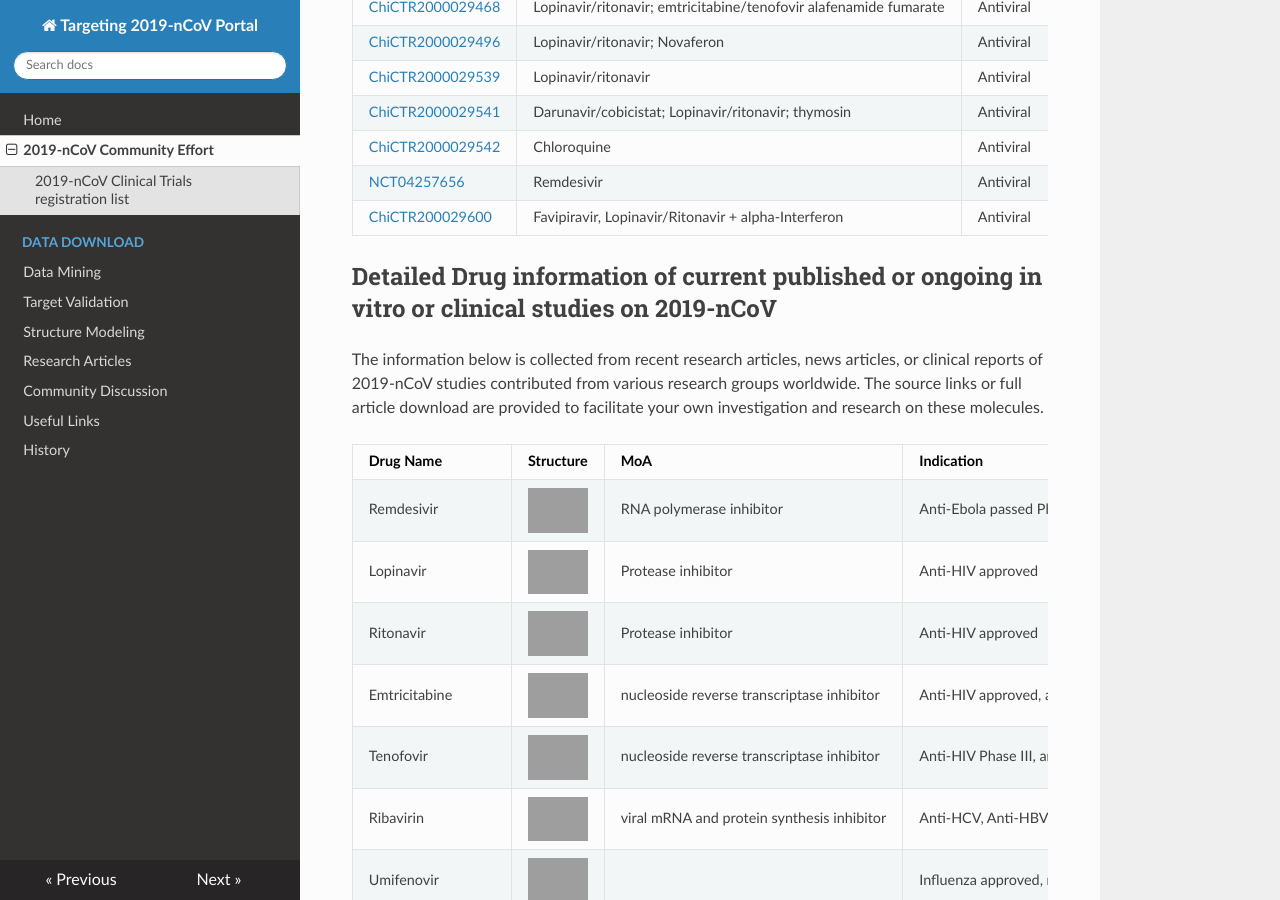
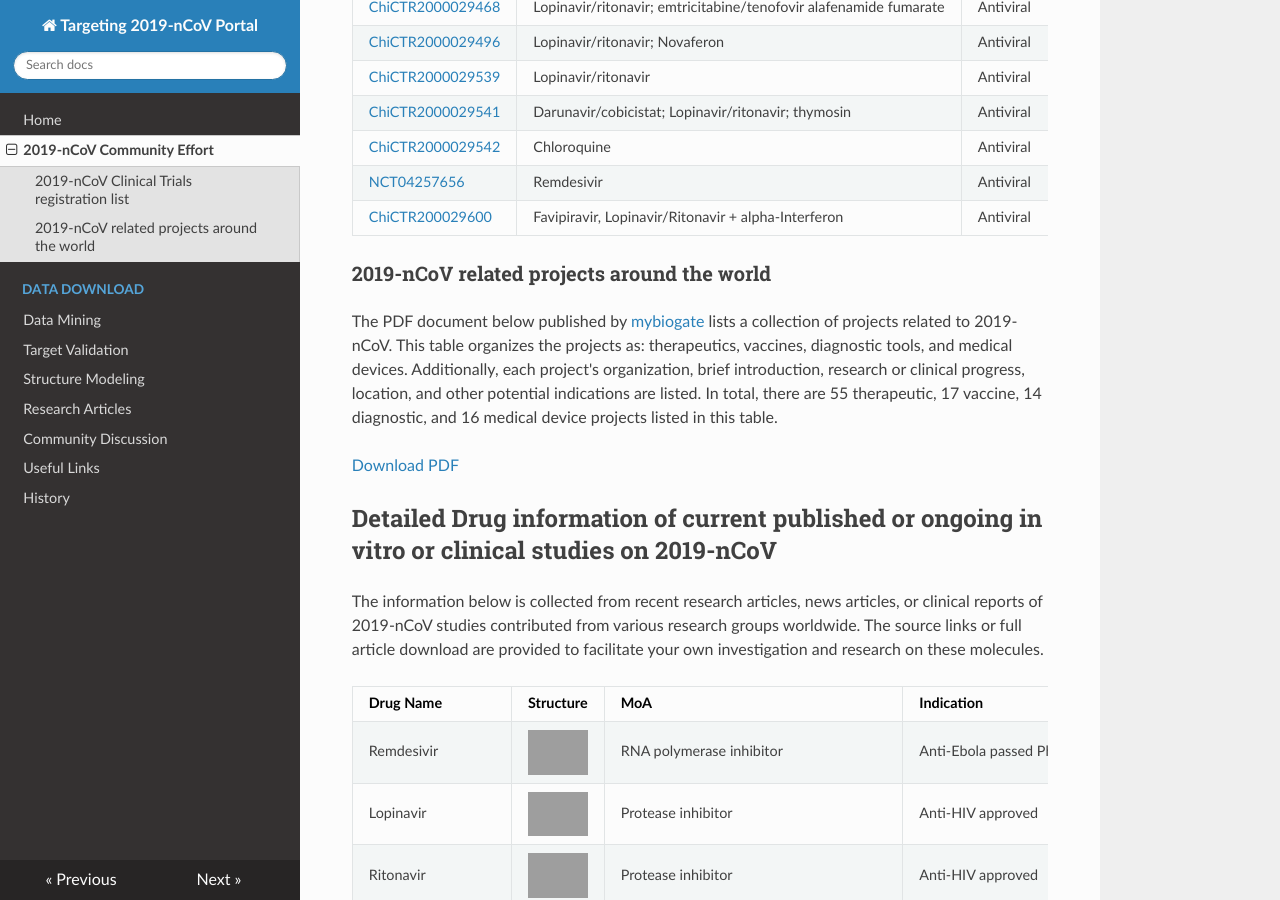
Before and after one commit to GHDDI-AILab/Targeting2019-nCoV, an MkDocs documentation site: the page built from docs/drug_candidates.md, in a window 1280 px wide and 900 px high, scrolled down 665 px, cut to the strip 0-900 px from the top of the window. Built offline with MkDocs 1.6.1, drawn with Linux system fonts in a browser that asks for light colours; nearby versions of some CDN libraries; grey boxes are pictures that could not be loaded.

Commit message:
added projects list

```diff
--- a/docs/drug_candidates.md
+++ b/docs/drug_candidates.md
@@ -22,6 +22,11 @@ A list of registered clinical trials for 2019-nCoV infection is collected in the
 | [NCT04257656](https://clinicaltrials.gov/ct2/show/NCT04257656) | Remdesivir                                                   | Antiviral                 | 2020/2/6          |
 | [ChiCTR200029600](http://www.chictr.org.cn/showprojen.aspx?proj=49042) | Favipiravir, Lopinavir/Ritonavir + alpha-Interferon          | Antiviral                 | 2020/2/6          |
 
+
+### 2019-nCoV related projects around the world
+The PDF document below published by [mybiogate](http://mybiogate.com) lists a collection of projects related to 2019-nCoV.  This table organizes the projects as: therapeutics, vaccines, diagnostic tools, and medical devices. Additionally, each project's organization, brief introduction, research or clinical progress, location, and other potential indications are listed. In total, there are 55 therapeutic, 17 vaccine, 14 diagnostic, and 16 medical device projects listed in this table.
+
+[Download PDF](http://ghddiai.oss-cn-zhangjiakou.aliyuncs.com/file/file_quanqiuzhongwenxiangmu.pdf)
 
 ## Detailed Drug information of current published or ongoing in vitro or clinical studies on 2019-nCoV
 
```
